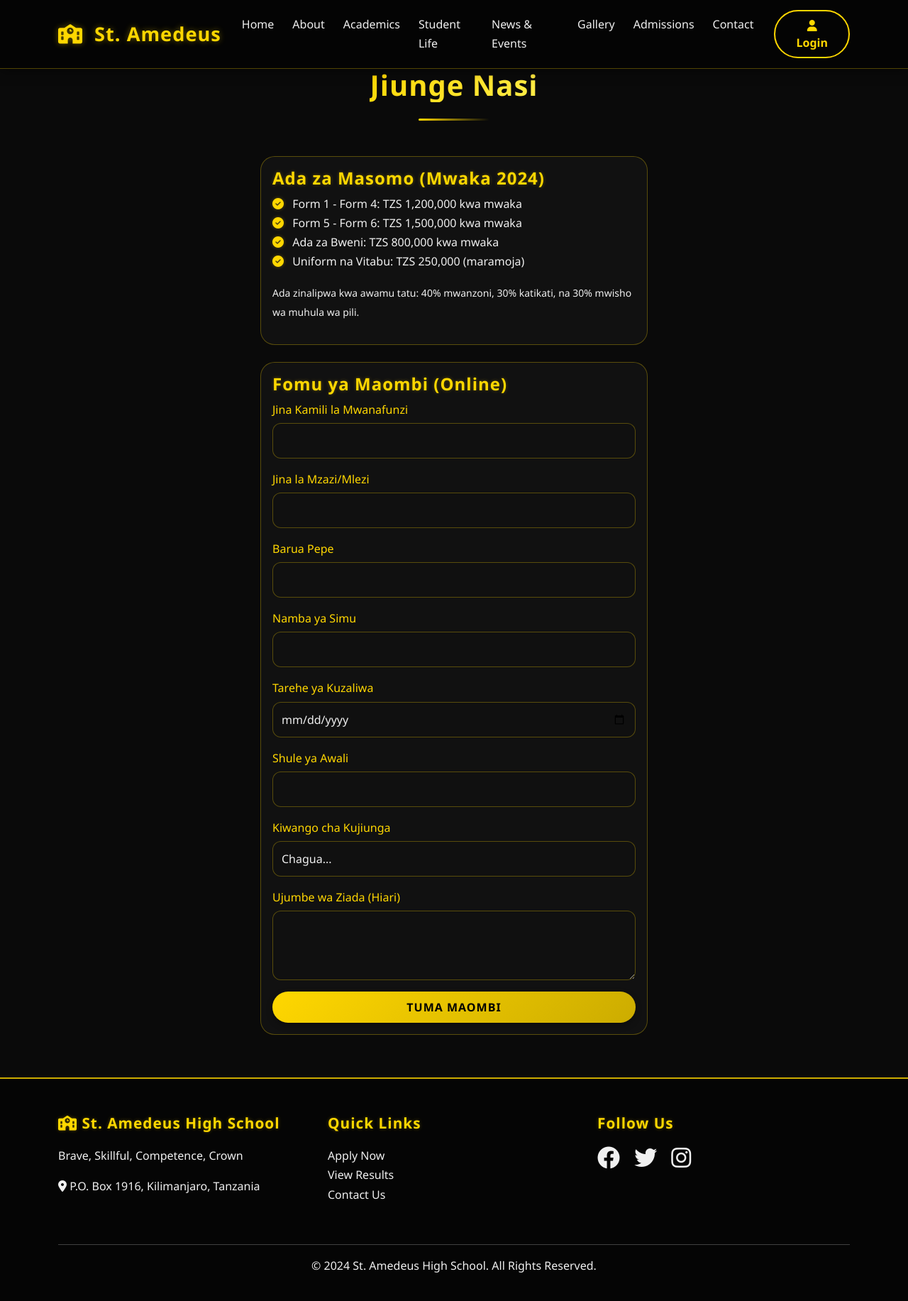
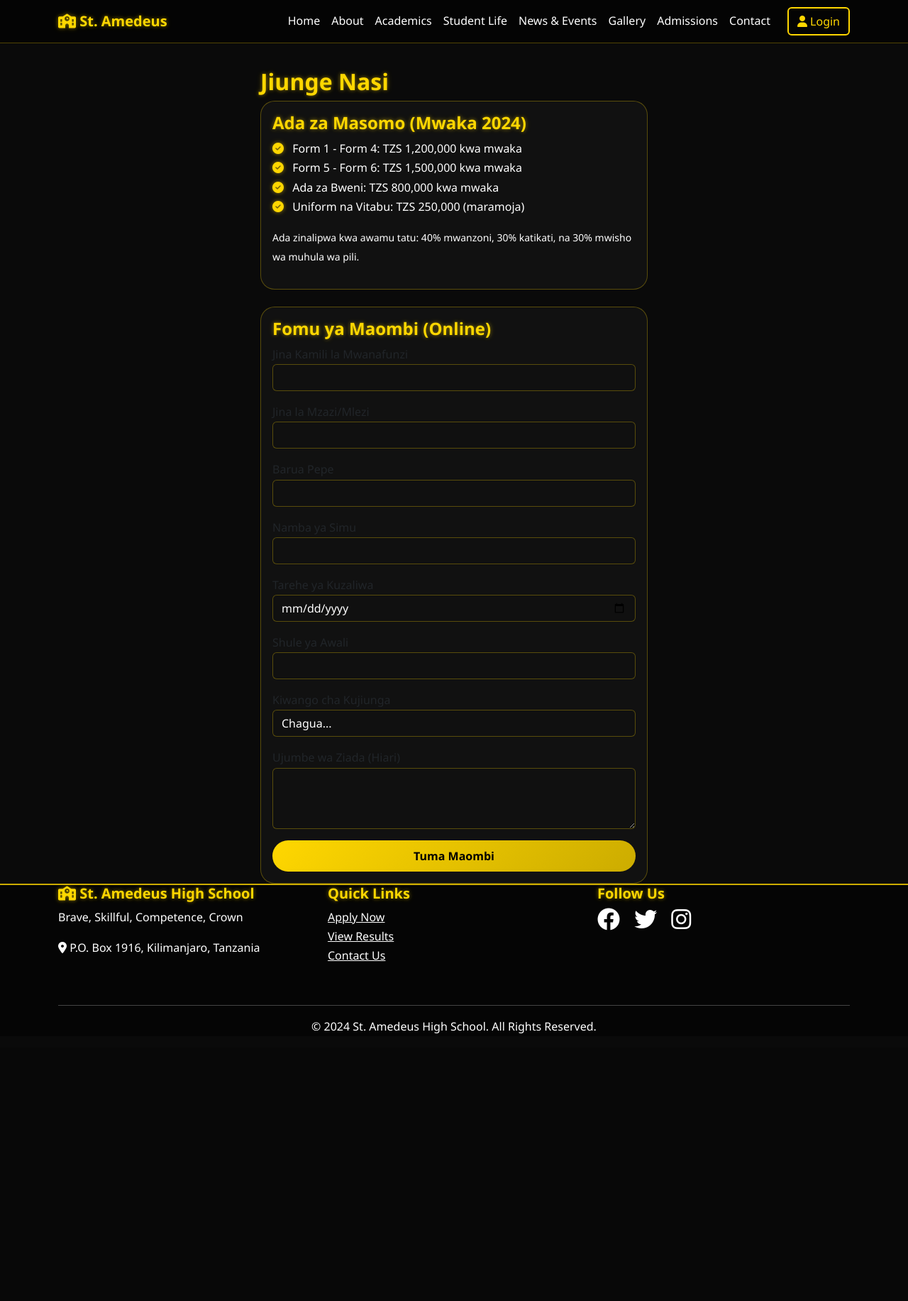
Before and after one commit to nexoratechv1-ctrl/st_amedeus, a Python web app: template templates/admissions.html in a window 1280 px wide. Shown: the whole page at 71% size. After the commit the page ends 1456 px from the top, so only its background shows below. Run offline with Jinja, Linux system fonts and the light colour scheme; the template is opened without the code that fills it, so the values that code supplies are empty.

Commit message:
Update style.css

```diff
--- a/static/css/style.css
+++ b/static/css/style.css
@@ -1,6 +1,4 @@
-/* ========== ST. AMEDEUS HIGH SCHOOL - PREMIUM THEME ========== */
-/* Dark + Gold | Glowing | Smooth Animations | Responsive */
-
+/* ========== ST. AMEDEUS HIGH SCHOOL - GLOWING WHITE & GOLD THEME ========== */
 :root {
     --bg-dark: #0a0a0a;
     --bg-darker: #050505;
@@ -8,11 +6,9 @@
     --gold: #ffd700;
     --gold-light: #ffed4a;
     --gold-dark: #ccac00;
-    --text-light: #f0f0f0;
-    --text-muted: #bbbbbb;
+    --text-white: #ffffff;
     --border-gold: rgba(255, 215, 0, 0.3);
-    --shadow-gold: 0 0 10px rgba(255, 215, 0, 0.5);
-    --shadow-glow: 0 0 20px rgba(255, 215, 0, 0.6);
+    --shadow-glow: 0 0 10px rgba(255, 215, 0, 0.6);
 }
 
 * {
@@ -24,12 +20,90 @@
 body {
     font-family: 'Poppins', 'Segoe UI', Tahoma, Geneva, Verdana, sans-serif;
     background-color: var(--bg-dark);
-    color: var(--text-light);
+    color: var(--text-white); /* ALL TEXT WHITE */
     line-height: 1.7;
-    overflow-x: hidden;
+    transition: background-color 0.3s, color 0.3s;
 }
 
-/* Custom Scrollbar */
+/* Light mode overrides */
+body.light-mode {
+    --bg-dark: #f5f5f5;
+    --bg-darker: #e0e0e0;
+    --bg-card: #ffffff;
+    --text-white: #111111;
+}
+
+/* TITLES (h1-h6) MUST BE GOLD & GLOWING */
+h1, h2, h3, h4, h5, h6,
+.section-title h2,
+.card-title,
+.navbar-brand,
+.footer h5,
+.text-gold {
+    color: var(--gold) !important;
+    text-shadow: 0 0 5px rgba(255,215,0,0.4), 0 0 10px rgba(255,215,0,0.2);
+    font-weight: 700;
+}
+h1 {
+    text-shadow: 0 0 15px rgba(255,215,0,0.6);
+}
+/* All other text white */
+p, li, .card-text, .form-label, .table, .alert, .navbar-nav .nav-link,
+.btn, .dropdown-item, .footer p, .footer a {
+    color: var(--text-white) !important;
+}
+/* Links */
+a {
+    color: var(--gold);
+    transition: all 0.3s;
+}
+a:hover {
+    color: var(--gold-light);
+    text-shadow: var(--shadow-glow);
+}
+/* Buttons */
+.btn-gold {
+    background: linear-gradient(135deg, var(--gold), var(--gold-dark));
+    color: #000 !important;
+    border: none;
+    padding: 10px 28px;
+    font-weight: bold;
+    border-radius: 40px;
+}
+.btn-gold:hover {
+    transform: translateY(-3px);
+    box-shadow: 0 8px 20px rgba(255,215,0,0.5);
+}
+.btn-outline-gold {
+    border: 2px solid var(--gold);
+    background: transparent;
+    color: var(--gold) !important;
+}
+.btn-outline-gold:hover {
+    background: var(--gold);
+    color: #000 !important;
+}
+/* Cards */
+.card {
+    background: var(--bg-card);
+    border: 1px solid var(--border-gold);
+    border-radius: 20px;
+    transition: all 0.3s;
+}
+.card:hover {
+    transform: translateY(-5px);
+    box-shadow: 0 10px 30px rgba(255,215,0,0.2);
+}
+/* Navbar */
+.navbar {
+    background: rgba(5,5,5,0.95);
+    backdrop-filter: blur(10px);
+    border-bottom: 1px solid var(--border-gold);
+}
+.nav-link:hover {
+    color: var(--gold) !important;
+}
+/* Scrollbar */
 ::-webkit-scrollbar {
     width: 8px;
 }
@@ -40,379 +114,69 @@ body {
     background: var(--gold);
     border-radius: 10px;
 }
-::-webkit-scrollbar-thumb:hover {
-    background: var(--gold-light);
-    box-shadow: var(--shadow-gold);
-}
-
-/* ========== TYPOGRAPHY ========== */
-h1, h2, h3, h4, h5, h6 {
-    color: var(--gold);
-    font-weight: 700;
-    letter-spacing: 1px;
-    text-shadow: 0 0 5px rgba(255, 215, 0, 0.3);
-}
-
-h1 {
-    font-size: 3rem;
-    text-shadow: 0 0 15px rgba(255, 215, 0, 0.5);
-}
-
-h2 {
-    font-size: 2.2rem;
-    position: relative;
-    display: inline-block;
-}
-
-p, li, .card-text {
-    color: var(--text-light);
-    font-weight: 400;
-}
-
-.text-gold {
-    color: var(--gold) !important;
-    text-shadow: 0 0 5px rgba(255, 215, 0, 0.3);
-}
-
-.text-muted {
-    color: var(--text-muted) !important;
-}
-
-/* ========== NAVBAR ========== */
-.navbar {
-    background: rgba(5, 5, 5, 0.98);
-    backdrop-filter: blur(12px);
-    border-bottom: 1px solid var(--border-gold);
-    box-shadow: 0 2px 15px rgba(0,0,0,0.5);
-    transition: all 0.3s ease;
-    padding: 0.8rem 0;
-}
-
-.navbar-brand {
-    font-size: 1.7rem;
-    font-weight: bold;
-    color: var(--gold) !important;
-    letter-spacing: 1px;
-    text-shadow: 0 0 8px rgba(255,215,0,0.4);
-}
-
-.navbar-brand i {
-    margin-right: 8px;
-}
-
-.nav-link {
-    color: var(--text-light) !important;
-    font-weight: 500;
-    margin: 0 5px;
-    transition: all 0.3s ease;
-    position: relative;
-}
-
-.nav-link:hover {
-    color: var(--gold) !important;
-    transform: translateY(-2px);
-    text-shadow: 0 0 5px rgba(255,215,0,0.5);
-}
-
-.nav-link::after {
-    content: '';
-    position: absolute;
-    bottom: -5px;
-    left: 0;
-    width: 0;
-    height: 2px;
-    background: var(--gold);
-    transition: width 0.3s ease;
-    box-shadow: var(--shadow-gold);
-}
-
-.nav-link:hover::after {
-    width: 100%;
-}
-
-/* ========== BUTTONS ========== */
-.btn-gold {
-    background: linear-gradient(135deg, var(--gold) 0%, var(--gold-dark) 100%);
-    color: #000;
-    border: none;
-    padding: 10px 28px;
-    font-weight: bold;
-    border-radius: 40px;
-    transition: all 0.3s ease;
-    box-shadow: 0 4px 10px rgba(0,0,0,0.3);
-    text-transform: uppercase;
-    letter-spacing: 1px;
-}
-
-.btn-gold:hover {
-    transform: translateY(-3px);
-    box-shadow: 0 8px 20px rgba(255, 215, 0, 0.4);
-    background: linear-gradient(135deg, var(--gold-light) 0%, var(--gold) 100%);
-    color: #000;
-}
-
-.btn-outline-gold {
-    border: 2px solid var(--gold);
-    background: transparent;
-    color: var(--gold);
-    padding: 8px 22px;
-    border-radius: 40px;
-    font-weight: bold;
-    transition: all 0.3s ease;
-}
-
-.btn-outline-gold:hover {
-    background: var(--gold);
-    color: #000;
-    transform: translateY(-2px);
-    box-shadow: 0 5px 15px rgba(255,215,0,0.3);
-}
-
-/* ========== CARDS & SECTIONS ========== */
-.card {
-    background: var(--bg-card);
-    border: 1px solid var(--border-gold);
-    border-radius: 20px;
-    transition: all 0.4s cubic-bezier(0.175, 0.885, 0.32, 1.275);
-    overflow: hidden;
-    backdrop-filter: blur(5px);
-}
-
-.card:hover {
-    transform: translateY(-8px);
-    box-shadow: 0 15px 35px rgba(255, 215, 0, 0.2), 0 0 15px rgba(255,215,0,0.3);
-    border-color: var(--gold);
-}
-
-.card-title {
-    color: var(--gold);
-    font-weight: bold;
-    margin-bottom: 15px;
-}
-
-.section-title {
-    text-align: center;
-    margin-bottom: 50px;
-}
-
-.section-title h2 {
-    font-size: 2.5rem;
-    background: linear-gradient(135deg, var(--gold), var(--gold-light));
-    -webkit-background-clip: text;
-    background-clip: text;
-    color: transparent;
-    display: inline-block;
-    text-shadow: none;
-}
-
-.section-title::after {
-    content: '';
-    display: block;
-    width: 100px;
-    height: 3px;
-    background: linear-gradient(90deg, var(--gold), transparent);
-    margin: 15px auto 0;
-    border-radius: 3px;
-}
-
-/* ========== HERO CAROUSEL ========== */
-.hero-carousel {
-    margin-top: 76px;
-}
-
-.carousel-item {
-    height: 85vh;
-    min-height: 500px;
-    background-size: cover;
-    background-position: center;
-    position: relative;
-}
-
-.carousel-item::before {
-    content: '';
-    position: absolute;
-    top: 0;
-    left: 0;
-    right: 0;
-    bottom: 0;
-    background: linear-gradient(135deg, rgba(0,0,0,0.8) 0%, rgba(0,0,0,0.5) 100%);
-}
-
-.carousel-caption {
-    bottom: 25%;
-    z-index: 2;
-    animation: fadeInUp 1s ease;
-}
-
-.carousel-caption h1 {
-    font-size: 4rem;
-    font-weight: 800;
-    text-shadow: 0 0 20px rgba(255,215,0,0.8);
-    letter-spacing: 2px;
-}
-
-.carousel-caption p {
-    font-size: 1.3rem;
-    text-shadow: 0 0 5px black;
-}
-
-/* ========== ANIMATIONS ========== */
-@keyframes fadeInUp {
-    from {
-        opacity: 0;
-        transform: translateY(40px);
-    }
-    to {
-        opacity: 1;
-        transform: translateY(0);
-    }
-}
-
-@keyframes glowPulse {
-    0% { text-shadow: 0 0 5px rgba(255,215,0,0.3); }
-    100% { text-shadow: 0 0 20px rgba(255,215,0,0.8); }
-}
-
+/* Glowing animation for titles */
 .glow-text {
     animation: glowPulse 1.5s infinite alternate;
 }
-
-/* ========== FORMS & INPUTS ========== */
+@keyframes glowPulse {
+    0% { text-shadow: 0 0 2px rgba(255,215,0,0.3); }
+    100% { text-shadow: 0 0 20px rgba(255,215,0,0.8); }
+}
+/* Dark mode toggle button */
+.dark-mode-toggle {
+    background: var(--gold);
+    border: none;
+    border-radius: 30px;
+    padding: 5px 12px;
+    cursor: pointer;
+    font-weight: bold;
+    color: #000;
+}
+/* Forms */
 .form-control, .form-select {
-    background: rgba(17, 17, 17, 0.9);
+    background: rgba(17,17,17,0.9);
     border: 1px solid var(--border-gold);
-    color: var(--text-light);
-    border-radius: 12px;
-    padding: 12px;
-    transition: all 0.3s ease;
+    color: var(--text-white);
 }
-
-.form-control:focus, .form-select:focus {
-    background: var(--bg-card);
+.form-control:focus {
     border-color: var(--gold);
     box-shadow: 0 0 12px rgba(255,215,0,0.4);
-    color: var(--text-light);
 }
-
-label {
-    color: var(--gold);
-    font-weight: 500;
-    margin-bottom: 5px;
-}
-
-/* ========== FOOTER ========== */
+/* Footer */
 .footer {
     background: var(--bg-darker);
     border-top: 2px solid var(--gold-dark);
-    margin-top: 60px;
-    padding: 50px 0 20px;
 }
-
-.footer h5 {
+/* Countdown timer */
+.countdown {
+    font-size: 1.5rem;
+    font-weight: bold;
     color: var(--gold);
-    margin-bottom: 20px;
-    font-size: 1.3rem;
+    text-shadow: var(--shadow-glow);
 }
-
-.footer a {
-    color: var(--text-light);
-    text-decoration: none;
+/* WhatsApp float */
+.whatsapp-float {
+    position: fixed;
+    bottom: 20px;
+    right: 20px;
+    background-color: #25d366;
+    color: white;
+    border-radius: 50%;
+    width: 55px;
+    height: 55px;
+    text-align: center;
+    font-size: 30px;
+    line-height: 55px;
+    z-index: 100;
+    box-shadow: 0 2px 10px rgba(0,0,0,0.3);
     transition: all 0.3s;
 }
-
-.footer a:hover {
-    color: var(--gold);
-    text-shadow: 0 0 5px rgba(255,215,0,0.5);
-    padding-left: 5px;
+.whatsapp-float:hover {
+    transform: scale(1.1);
+    background-color: #20b859;
 }
-
-/* ========== GALLERY GRID ========== */
-.gallery-grid {
-    display: grid;
-    grid-template-columns: repeat(auto-fill, minmax(280px, 1fr));
-    gap: 25px;
-}
-
-.gallery-item {
-    background: var(--bg-card);
-    border-radius: 20px;
-    overflow: hidden;
-    transition: all 0.4s;
-    border: 1px solid var(--border-gold);
-}
-
-.gallery-item:hover {
-    transform: scale(1.02);
-    box-shadow: 0 10px 30px rgba(255,215,0,0.3);
-    border-color: var(--gold);
-}
-
-.gallery-item img, .gallery-item iframe {
-    width: 100%;
-    height: 220px;
-    object-fit: cover;
-}
-
-/* ========== RESPONSIVE ========== */
-@media (max-width: 992px) {
-    h1 { font-size: 2.2rem; }
-    h2 { font-size: 1.8rem; }
-    .carousel-caption h1 { font-size: 2rem; }
-    .navbar-brand { font-size: 1.3rem; }
-}
-
+/* Responsive */
 @media (max-width: 768px) {
-    .carousel-item { height: 60vh; }
-    .btn-gold, .btn-outline-gold { padding: 6px 16px; font-size: 0.9rem; }
-    .section-title h2 { font-size: 1.8rem; }
-    .card { margin-bottom: 20px; }
-}
-
-/* ========== USER AVATAR ========== */
-.user-avatar {
-    width: 38px;
-    height: 38px;
-    background: linear-gradient(135deg, var(--gold), var(--gold-dark));
-    border-radius: 50%;
-    display: inline-flex;
-    align-items: center;
-    justify-content: center;
-    color: #000;
-    font-weight: bold;
-    font-size: 1.1rem;
-    margin-right: 8px;
-    box-shadow: 0 0 8px rgba(255,215,0,0.6);
-}
-
-/* ========== ALERTS ========== */
-.alert-success {
-    background: rgba(255, 215, 0, 0.15);
-    border-left: 4px solid var(--gold);
-    color: var(--gold);
-}
-
-.alert-danger {
-    background: rgba(220, 53, 69, 0.15);
-    border-left: 4px solid #dc3545;
-    color: #ff7b7b;
-}
-
-/* ========== TABLE STYLES ========== */
-.table {
-    color: var(--text-light);
-    border-color: var(--border-gold);
-}
-
-.table thead th {
-    color: var(--gold);
-    border-bottom: 2px solid var(--gold);
-}
-
-.table-striped > tbody > tr:nth-of-type(odd) {
-    background-color: rgba(255, 215, 0, 0.05);
-}
-
-/* ========== GOLDEN SHADOW ON CARDS ========== */
-.card, .btn-gold, .btn-outline-gold, .form-control:focus {
-    transition: all 0.3s ease;
-        }
+    h1 { font-size: 1.8rem; }
+    .carousel-caption h1 { font-size: 1.5rem; }
+    }
```
